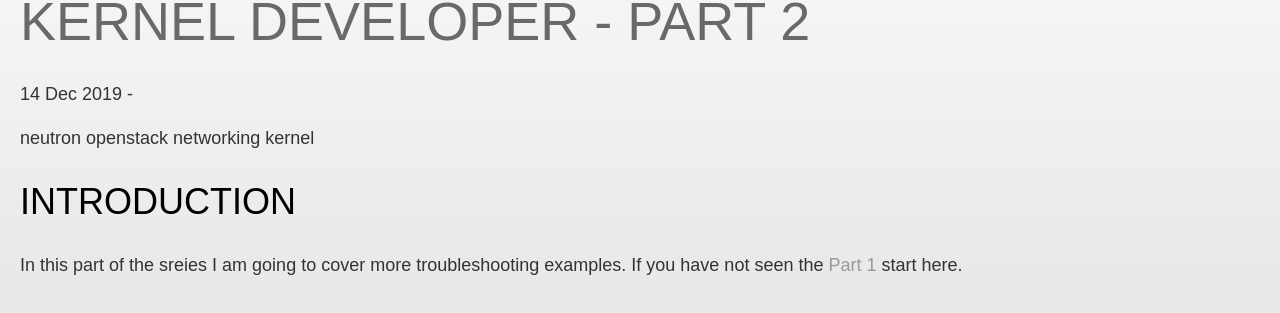
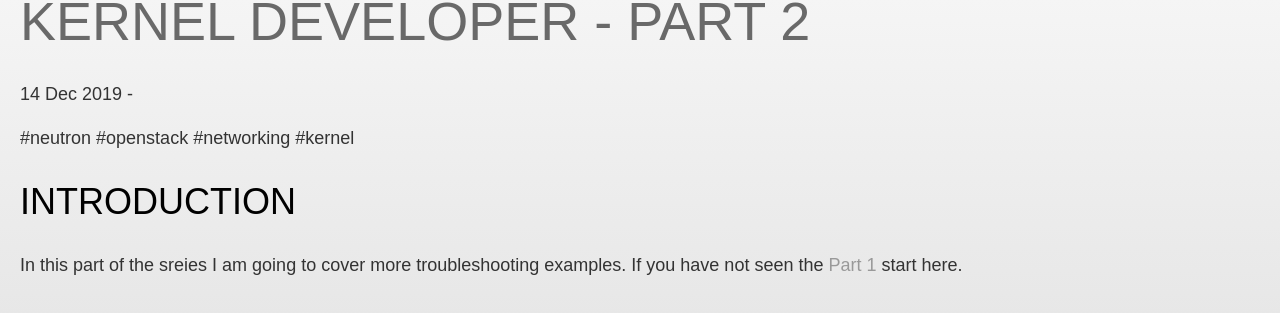
Before and after one commit to mauroseb/mauroseb.github.io, a Jekyll site: the page built from _posts/2019-12-14-troubleshoot-networks-like-netdev-part2.md, in a window 1280 px wide and 1000 px high. Shown: the part 230-543 px from the top of the window. Built offline with Jekyll 4.4.1, drawn with Linux system fonts in a browser that asks for light colours.

Commit message:
Update posts.html

```diff
--- a/_layouts/posts.html
+++ b/_layouts/posts.html
@@ -5,7 +5,7 @@
 <p class="meta">{{ page.date | date_to_string }} - {{ page.author }}</p>
 <p class="meta">
 	  {% for tag in page.tags %}
-	    {{ tag }}
+	    #{{ tag }}
 	  {% endfor %}
 </p>
 
```
